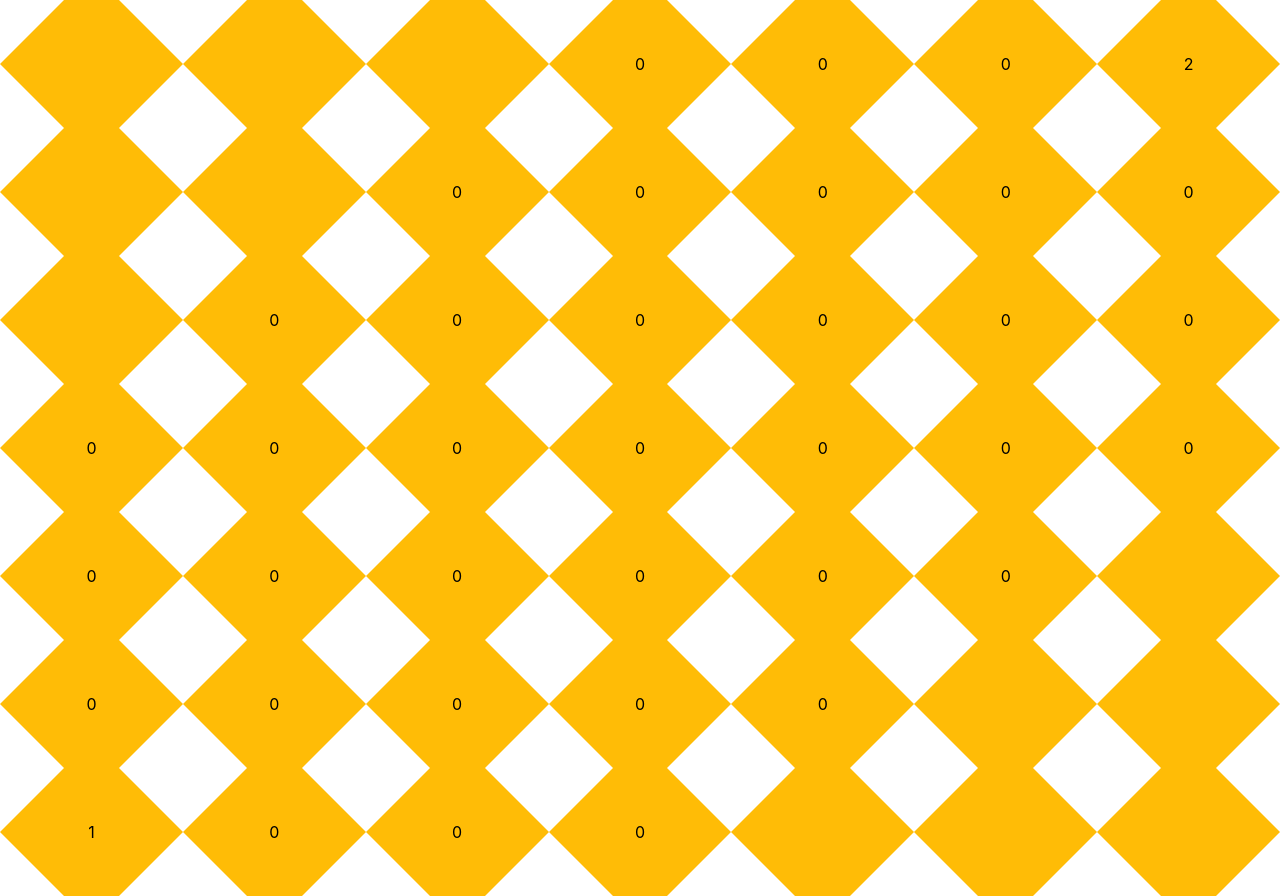
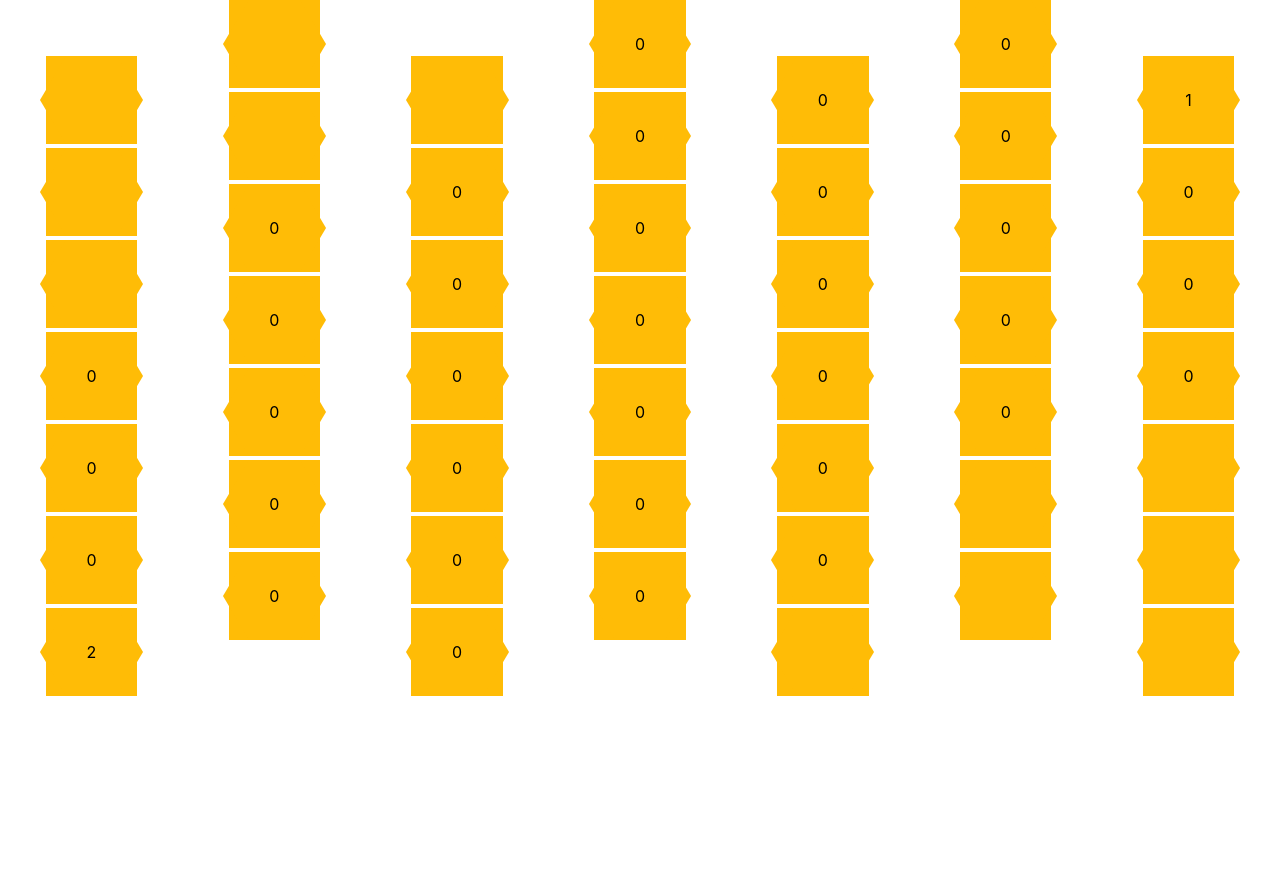
Before and after one commit to deanshub/hexxagon2, a React (Create React App) app: page / in a window 1280 px wide. After the commit the page ends 800 px from the top, so only its background shows below. Built offline with nearby package versions, Linux system fonts and the light colour scheme.

Commit message:
rendering the transposed matrix

```diff
--- a/src/Board/Board.js
+++ b/src/Board/Board.js
@@ -1,7 +1,7 @@
 import React, { Component } from 'react';
 import classnames from 'classnames'
 import style from './board.module.css'
-import Row from '../Row'
+import Column from '../Column'
 import {transpose} from '../utils/helpers'
 
 class Board extends Component {
@@ -15,7 +15,7 @@ class Board extends Component {
     return (
       <div className={classnames(style.board)}>
         {board.map((row, index)=>(
-          <Row key={index} value={row} index={index}/>
+          <Column key={index} value={row} index={index}/>
         ))}
       </div>
     );
--- a/src/Board/board.module.css
+++ b/src/Board/board.module.css
@@ -1,5 +1,4 @@
 .board{
   display: flex;
-  flex-direction: column;
   height: 90vh;
 }
--- a/src/Cell/Cell.js
+++ b/src/Cell/Cell.js
@@ -11,9 +11,11 @@ class Cell extends Component {
     const {value} = this.props
     return (
       <div className={classnames(style.cell)}>
-        <div className={classnames(style.left)} />
-        <div className={classnames(style.content)}>{value}</div>
-        <div className={classnames(style.right)} />
+        <div className={classnames(style.content)}>
+          <div className={classnames(style.left)} />
+          {value}
+          <div className={classnames(style.right)} />
+        </div>
       </div>
     );
   }
--- a/src/Cell/cell.module.css
+++ b/src/Cell/cell.module.css
@@ -1,13 +1,16 @@
 .cell{
-  flex: 1;
+  height: 11vh;
   display: flex;
-  overflow: hidden;
+  justify-content: center;
+  padding-bottom: 0.5vh;
 }
 
 .left{
-  border: 5vw solid transparent;
-  border-right: 5vw solid #ffbc06;
-  margin-left: -5vw;
+  position: absolute;
+  right: 49%;
+  border: 5.5vh solid transparent;
+  border-right: 3.3vh solid #ffbc06;
+  margin-right: 3.3vh;
 }
 .content{
   width: 50%;
@@ -15,9 +18,12 @@
   display: flex;
   justify-content: center;
   align-items: center;
+  position: relative;
 }
 .right{
-  border: 5vw solid transparent;
-  border-left: 5vw solid #ffbc06;
-  margin-right: -5vw;
+  position: absolute;
+  left: 49%;
+  border: 5.5vh solid transparent;
+  border-left: 3.3vh solid #ffbc06;
+  margin-left: 3.3vh;
 }
--- a/src/Row/Row.js
+++ b/src/Column/Column.js
@@ -1,9 +1,9 @@
 import React, { Component } from 'react';
 import classnames from 'classnames'
-import style from './row.module.css'
+import style from './column.module.css'
 import Cell from '../Cell'
 
-class Row extends Component {
+class Column extends Component {
   static defaultProps = {
     value: [],
   }
@@ -11,13 +11,13 @@ class Row extends Component {
   render() {
     const {value} = this.props
     return (
-      <div className={classnames(style.row)}>
-        {value.map((row, index)=>(
-          <Cell key={index} value={row} index={index}/>
+      <div className={classnames(style.col)}>
+        {value.map((col, index)=>(
+          <Cell key={index} value={col} index={index}/>
         ))}
       </div>
     );
   }
 }
 
-export default Row;
+export default Column;
--- /dev/null
+++ b/src/Column/column.module.css
@@ -0,0 +1,12 @@
+.col{
+  display: flex;
+  flex-direction: column;
+  flex: 1;
+  /* &:nth-child(odd) {
+    margin-top: 36px;
+  } */
+}
+
+.col:nth-child(odd) {
+  margin-top: 7vh;
+}
--- /dev/null
+++ b/src/Column/index.js
@@ -0,0 +1 @@
+export {default} from './Column'
--- a/src/Row/index.js
+++ /dev/null
@@ -1 +0,0 @@
-export {default} from './Row'
--- a/src/Row/row.module.css
+++ /dev/null
@@ -1,4 +0,0 @@
-.row{
-  display: flex;
-  flex: 1;
-}
```
